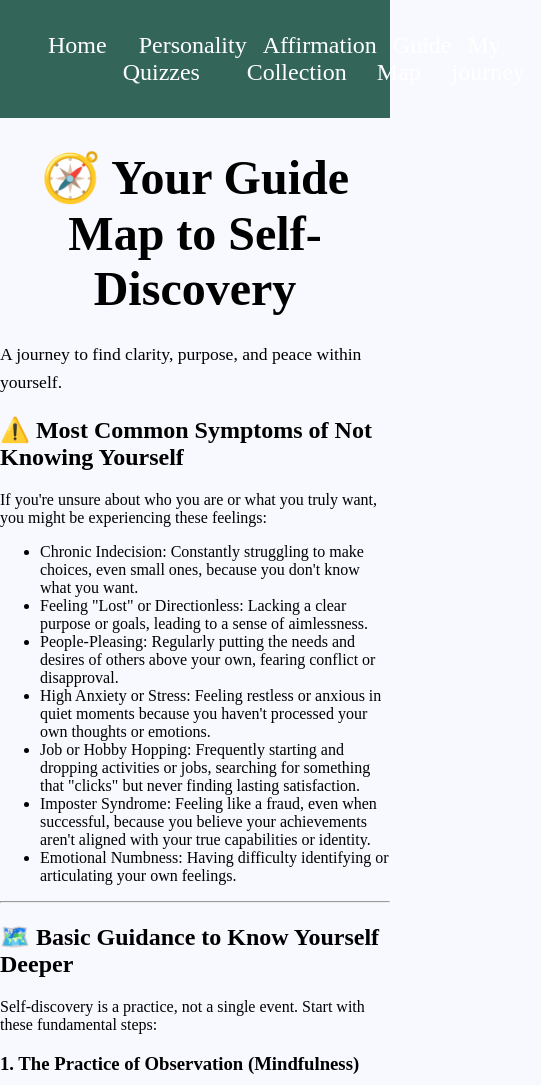
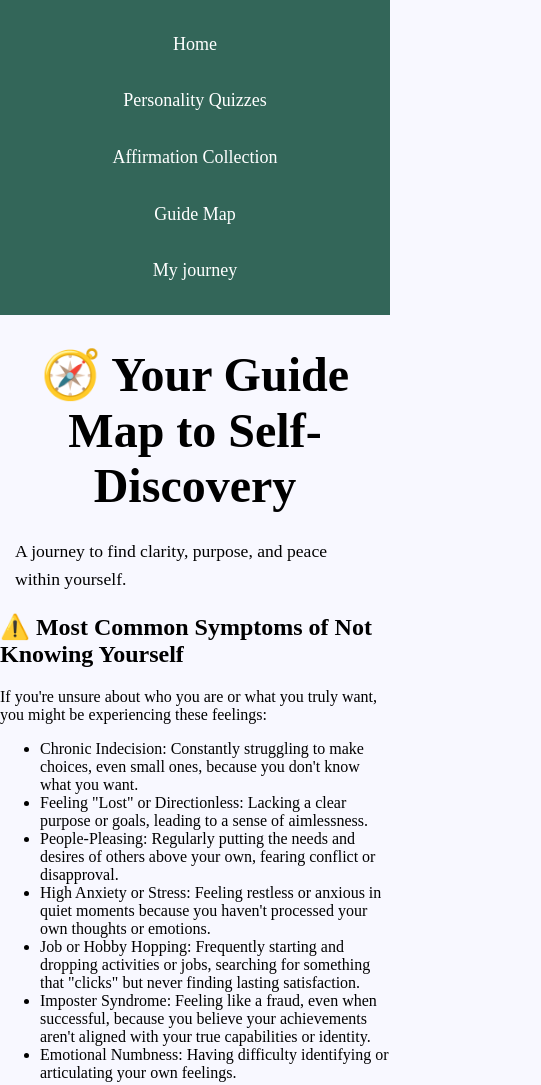
Before and after one commit to saron-12/web-project, a plain HTML site: page goals.html in a window 390 px wide. Shown: the top 1085 px of the page, 541 px wide, since content can reach past the window. Drawn offline with Linux system fonts and the light colour scheme.

Commit message:
Enhance mobile responsiveness in casc.css
Adjusted navigation and layout for mobile responsiveness.

```diff
--- a/casc.css
+++ b/casc.css
@@ -138,3 +138,43 @@ label:hover {
     padding-bottom: 3px;
     margin-bottom: 5px;
 }
+@media screen and (max-width: 768px) {
+
+    /* 1. Fix the Navigation (The "Missing Links" Issue) */
+    nav {
+        /* Reduce the large padding on the nav bar for more space */
+        padding: 1rem;
+    }
+
+    nav ul {
+        /* Change the horizontal (row) flex layout to a vertical (column) layout.
+           This will stack your 5 links on top of each other, making them easily
+           clickable on a phone screen without overcrowding.
+        */
+        flex-direction: column;
+        align-items: center; /* Center the links within the navigation bar */
+    }
+
+    nav ul li {
+        /* Give each link a bit of vertical space for easy tapping */
+        margin: 5px 0;
+        display: block; /* Make the list item take the full available width */
+        width: 100%; /* Ensure the link background takes the full width when hovered */
+        text-align: center; /* Center the link text */
+    }
+
+    /* Reduce the size of the link text to fit better */
+    nav ul li a {
+        font-size: 18px;
+        display: block; /* Makes the entire padding area clickable */
+        padding: 0.8rem 0; /* Increase padding for an easier tap target */
+    }
+
+    /* 2. General Layout Adjustment (If needed) */
+    header p {
+        /* The max-width of 700px is good, but let's ensure it has padding on small screens. */
+        max-width: 100%; /* Allow it to use the full width */
+        padding: 0 15px; /* Add some left/right padding so text doesn't touch screen edges */
+        margin-bottom: 15px;
+    }
+}
```
